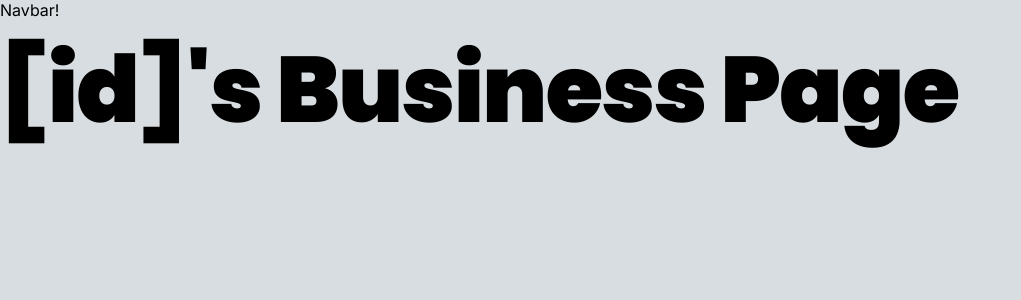
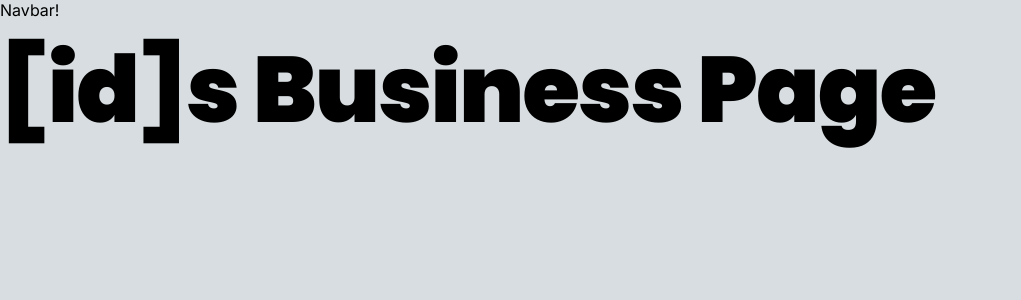
Before and after one commit to dawlishwarren/business_directory, a Next.js app: page /directory/business/1 in a window 1280 px wide. Shown: the top 300 px of the page, without its empty margins (0-1021 px from the left). Built offline with nearby package versions, Linux system fonts and the light colour scheme.

Commit message:
escaped entity fix

```diff
--- a/app/directory/business/[id]/page.tsx
+++ b/app/directory/business/[id]/page.tsx
@@ -1,3 +1,3 @@
 export default function Page() {
-	return <h1>[id]'s Business Page</h1>;
+	return <h1>[id]s Business Page</h1>;
 }
```
